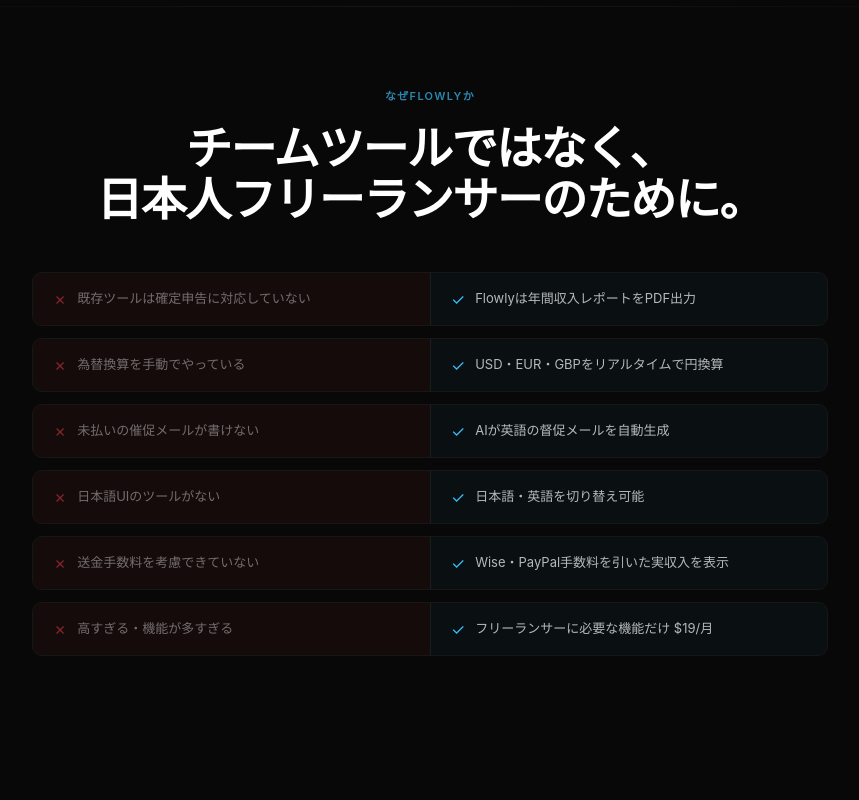
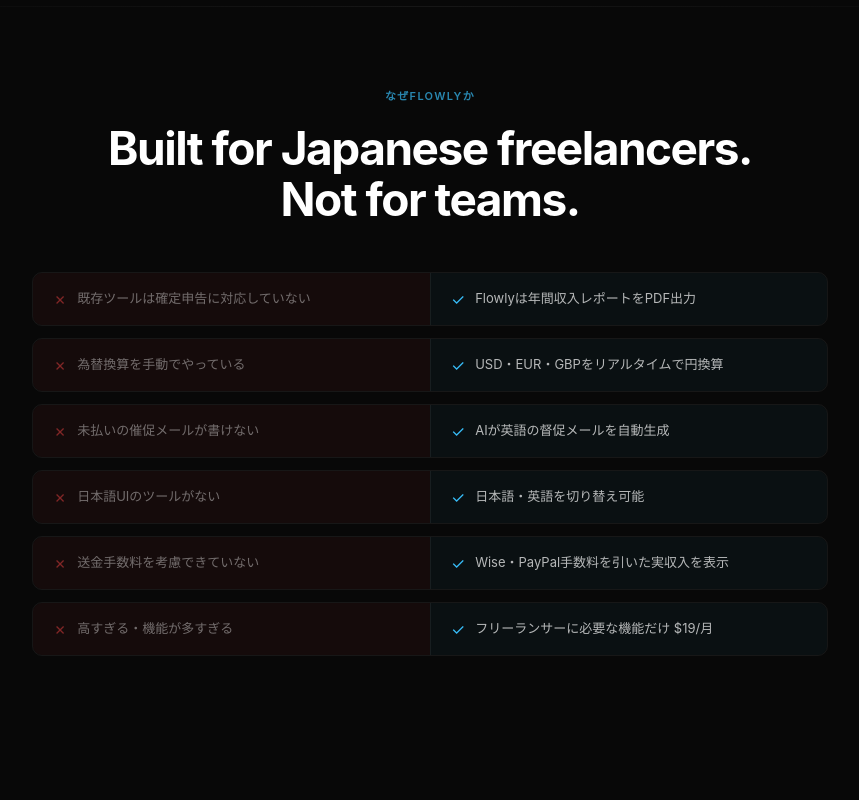
Before and after one commit to ShoueiYamada/slowly, a Next.js app: page /landing in a window 1280 px wide. Shown: the part 2520-3320 px from the top of the page, without its empty margins (210-1069 px from the left). Built offline with nearby package versions, Linux system fonts and the light colour scheme.

Commit message:
fix: remove Japanese punctuation causing alignment issues

```diff
--- a/src/app/landing/page.tsx
+++ b/src/app/landing/page.tsx
@@ -189,7 +189,7 @@
     ff: ['クライアント5件まで', '請求書10件/月', 'AI督促5回/月', 'タイマー・ダッシュボード', 'ポモドーロ・目標'],
     pf: ['クライアント無制限', '請求書無制限', 'AI督促無制限', 'ブランドなしPDF', '優先サポート'],
     fb: '始める', pb: 'Proにアップグレード',
-    ct: '海外案件の管理を、\nもっとスマートに。',
+    ct: 'Manage overseas work\nsmarter.',
     cs: '英語の請求書も、日本の確定申告も、Flowlyひとつで完結。',
     cb: '無料で始める — カード不要',
     signin: 'ログイン', signup: '新規登録',
@@ -294,7 +294,7 @@
         <div style={{ textAlign: 'center', marginBottom: '3rem' }}>
           <div className="section-label">{lang === 'ja' ? 'なぜFlowlyか' : 'Why Flowly'}</div>
           <h2 className="section-title">
-            {lang === 'ja' ? <>チームツールではなく、<br />日本人フリーランサーのために。</> : <>Built for Japanese freelancers.<br />Not for teams.</>}
+            Built for Japanese freelancers.<br />Not for teams.
           </h2>
         </div>
         <div style={{ display: 'flex', flexDirection: 'column', gap: '12px' }}>
```
